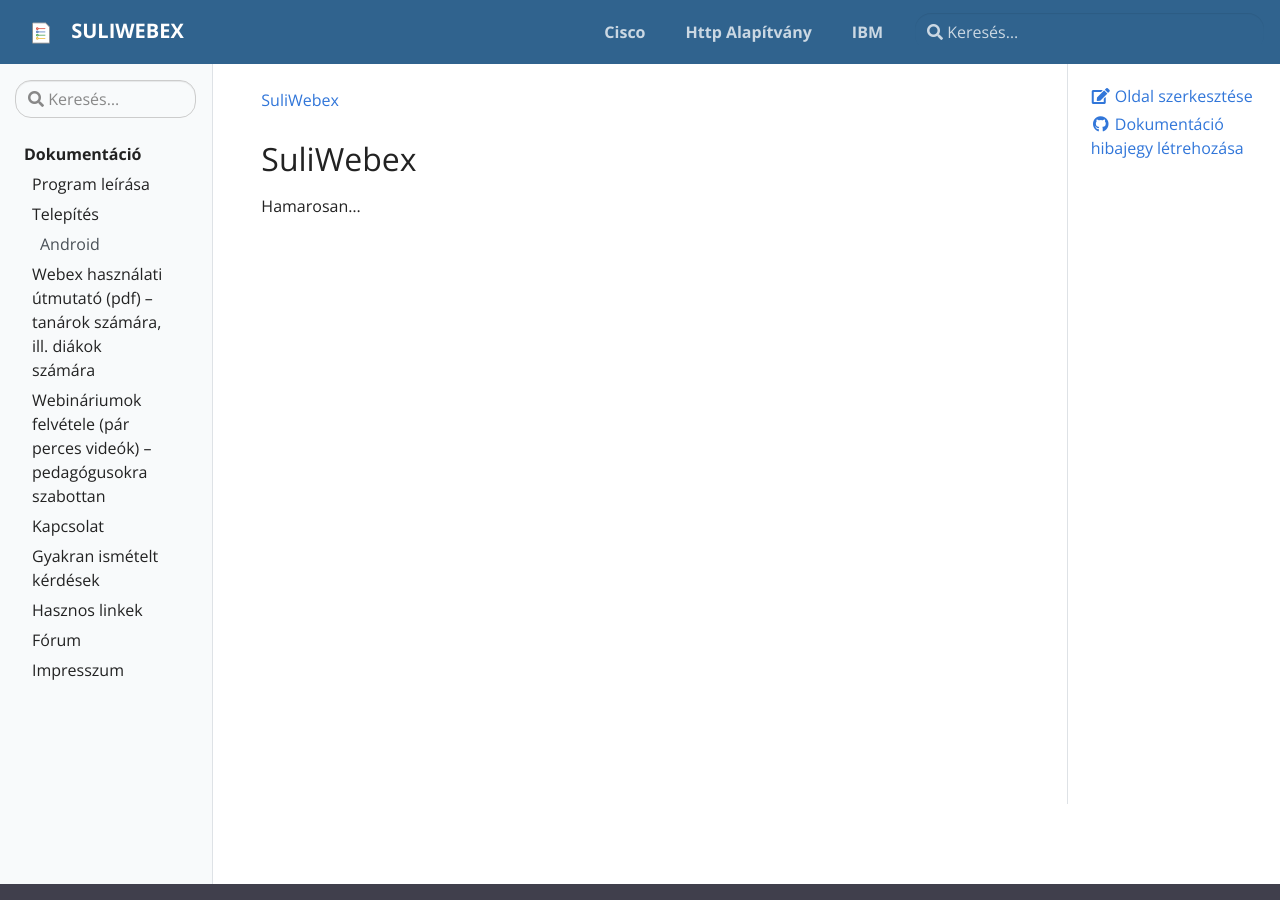
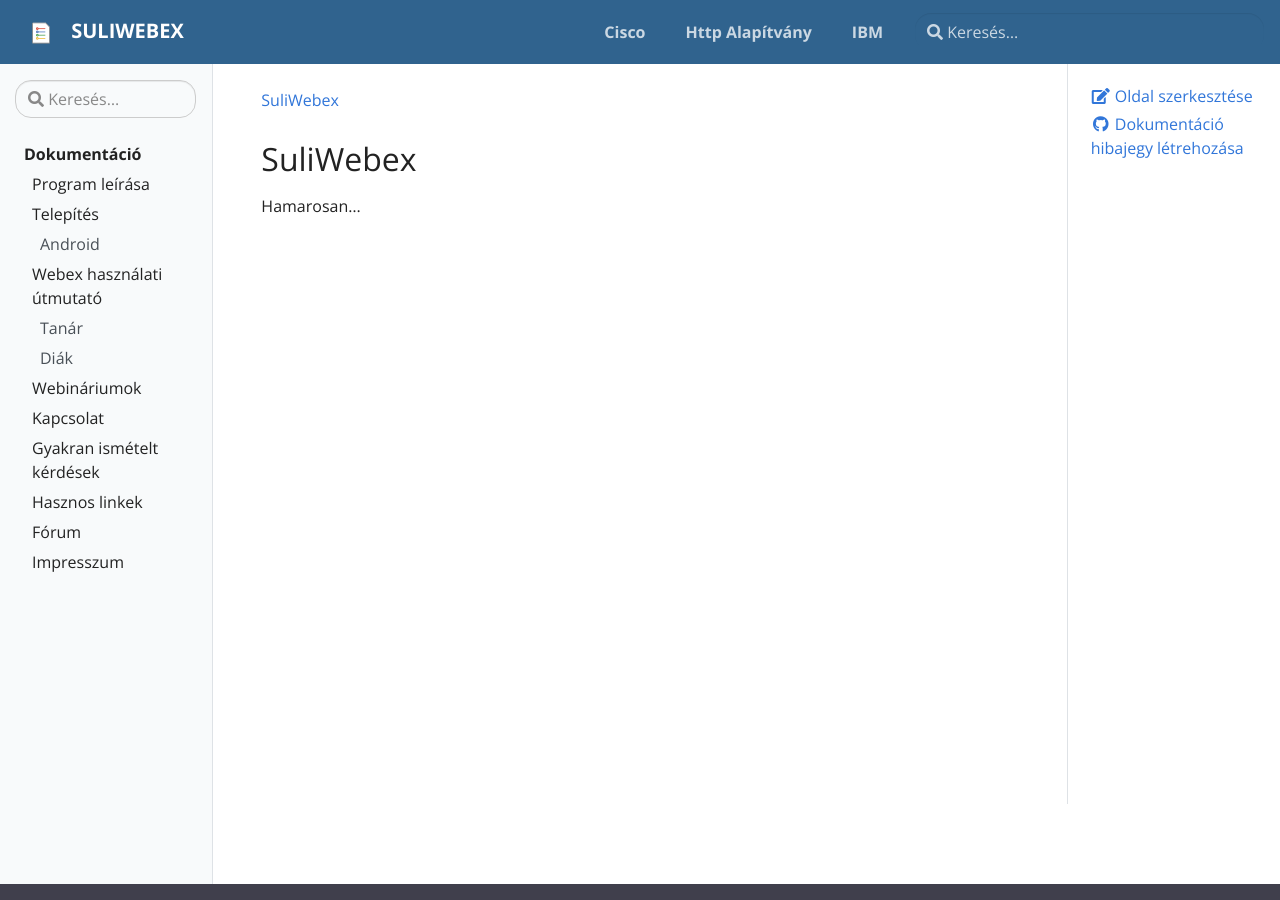
Before and after one commit to suliwebex/suliwebex.github.io, a Jekyll site: the page built from pages/index.md, in a window 1280 px wide and 900 px high. Built offline with Jekyll 4.4.1, drawn with Linux system fonts in a browser that asks for light colours.

Commit message:
add links page

```diff
--- a/_data/toc.yml
+++ b/_data/toc.yml
@@ -8,17 +8,22 @@
       children:
         - title: Android
           url: "install#android"
-    - title: "Webex használati útmutató (pdf) – tanárok számára, ill. diákok számára"
-      url: "docs/getting-started"
-    - title: "Webináriumok felvétele (pár perces videók) – pedagógusokra szabottan"
-      url: "docs/getting-started"
+    - title: "Webex használati útmutató"
+      url: "/"
+      children:
+        - title: Tanár
+          url: "/#tanar"
+        - title: Diák
+          url: "/#diak"
+    - title: "Webináriumok"
+      url: "/"
     - title: "Kapcsolat"
-      url: "docs/getting-started"
+      url: "/"
     - title: "Gyakran ismételt kérdések"
-      url: "docs/getting-started"
+      url: "/"
     - title: "Hasznos linkek"
-      url: "docs/getting-started"
+      url: "linkek"
     - title: "Fórum"
-      url: "docs/getting-started"
+      url: "/"
     - title: "Impresszum"
-      url: "docs/getting-started"
+      url: "/"
```
Also changed, not shown: _data/linkek.md (added, +17 -0 lines).
